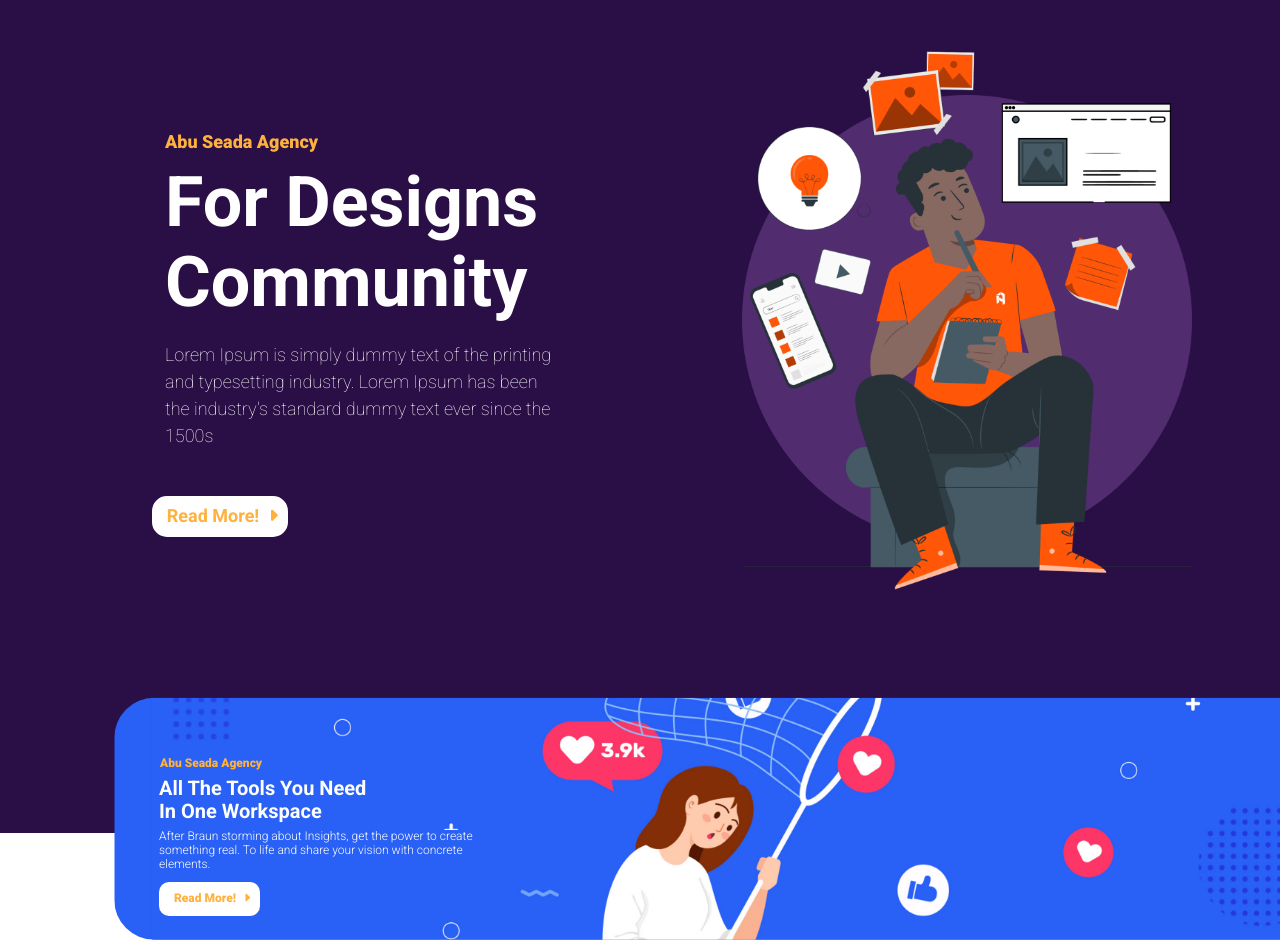
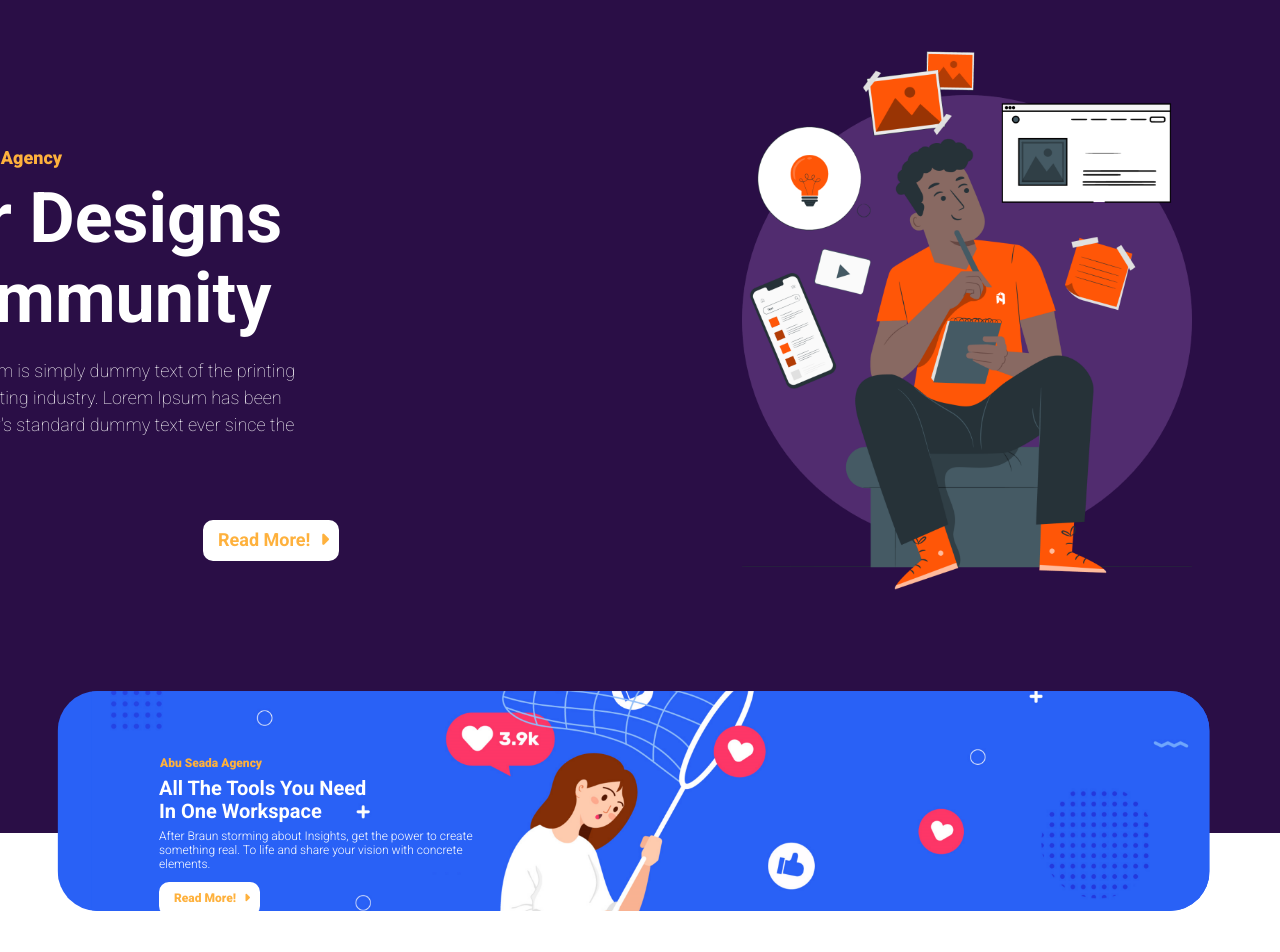
Before and after one commit to abuseada/Abu-Seada-WebSite, a plain HTML site: page index.html in a window 1280 px wide. Shown: the part 120-1072 px from the top of the page. Drawn offline with nearby package versions, Linux system fonts and the light colour scheme.

Commit message:
Update master-style.css

```diff
--- a/css-file/master-style.css
+++ b/css-file/master-style.css
@@ -262,7 +262,7 @@ label #cancel{
 
 .landing .intro-text {
   margin: 320px 0 0 325px;
-  transform: translate(-50%, -50%);
+  transform: translate(-130%, -45%);
   width: 320px;
   max-width: 100%;
 }
@@ -298,14 +298,14 @@ hr {
 div .read-more a {
   display: inline;
   position: absolute;
-  top: 77%;
-  left: 6%;
+  top: 80%;
+  left: 10%;
   background-color: #fff;
   font-size: 18px;
   text-decoration: none;
   color: var(--fou-color);
   border: 10px solid #fff;
-  border-radius: 15px;
+  border-radius: 10px;
   font-weight: bold;
   margin: 0 0 0 75px;
   text-indent: 5px;
@@ -435,8 +435,8 @@ div .read-more a {
 }
 
 .img-ad {
-  width: 1270px;
-  transform: translate(9%, 30%);
+  width: 90vw;
+  transform: translate(5%, 30%);
   position: absolute;
   border-radius: 40px;
   border: 0px solid #2961F6;
```
